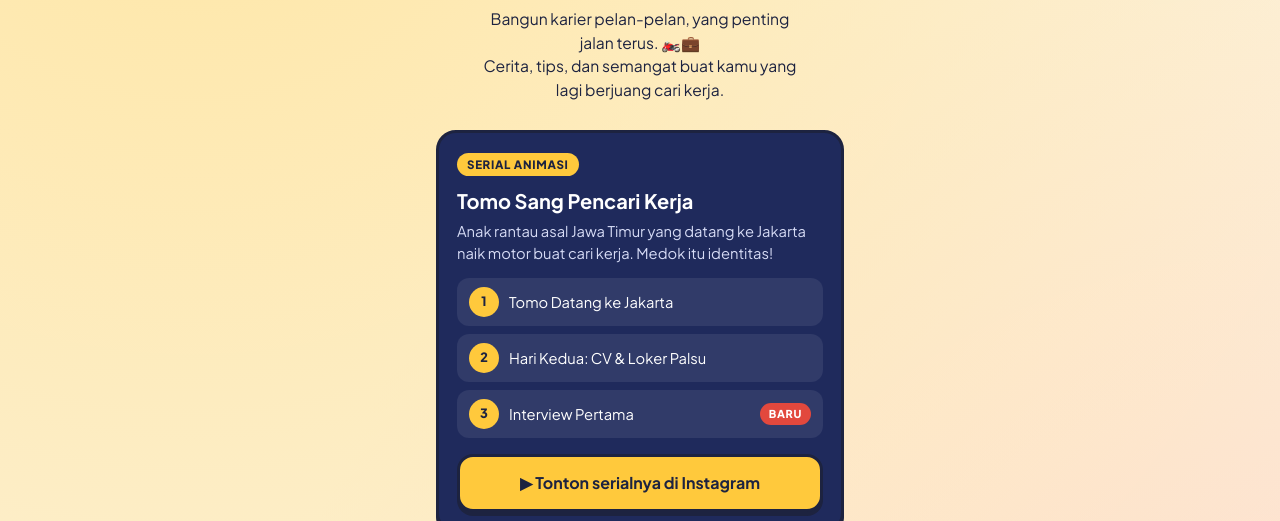
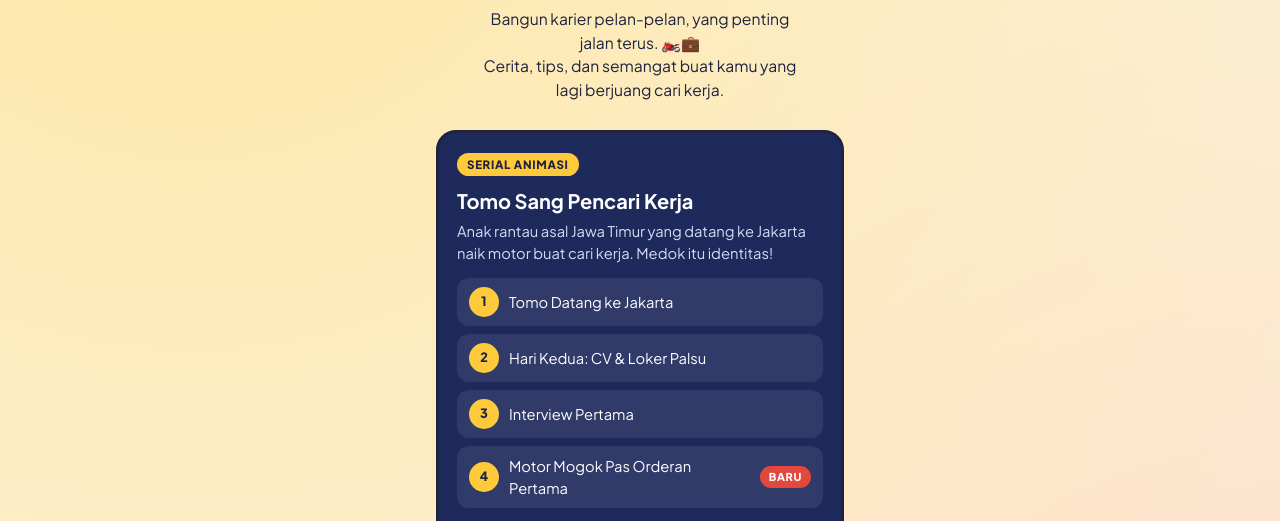
Before and after one commit to lagibangunkarir/lagibangunkarir.github.io, a plain HTML site: page index.html in a window 1280 px wide. Shown: the part 241-762 px from the top of the page. Drawn offline with Linux system fonts and the light colour scheme.

Commit message:
Episode 4 Tomo sudah tayang
Co-Authored-By: Claude Opus 5.5 <noreply@anthropic.com>

```diff
--- a/index.html
+++ b/index.html
@@ -299,7 +299,8 @@
     <ol class="episodes">
       <li><span class="ep-num">1</span> Tomo Datang ke Jakarta</li>
       <li><span class="ep-num">2</span> Hari Kedua: CV &amp; Loker Palsu</li>
-      <li><span class="ep-num">3</span> Interview Pertama <span class="ep-new">BARU</span></li>
+      <li><span class="ep-num">3</span> Interview Pertama</li>
+      <li><span class="ep-num">4</span> Motor Mogok Pas Orderan Pertama <span class="ep-new">BARU</span></li>
     </ol>
     <a class="btn btn-sun" href="https://www.instagram.com/lagibangunkarir/reels/" target="_blank" rel="noopener">▶ Tonton serialnya di Instagram</a>
   </section>
```
